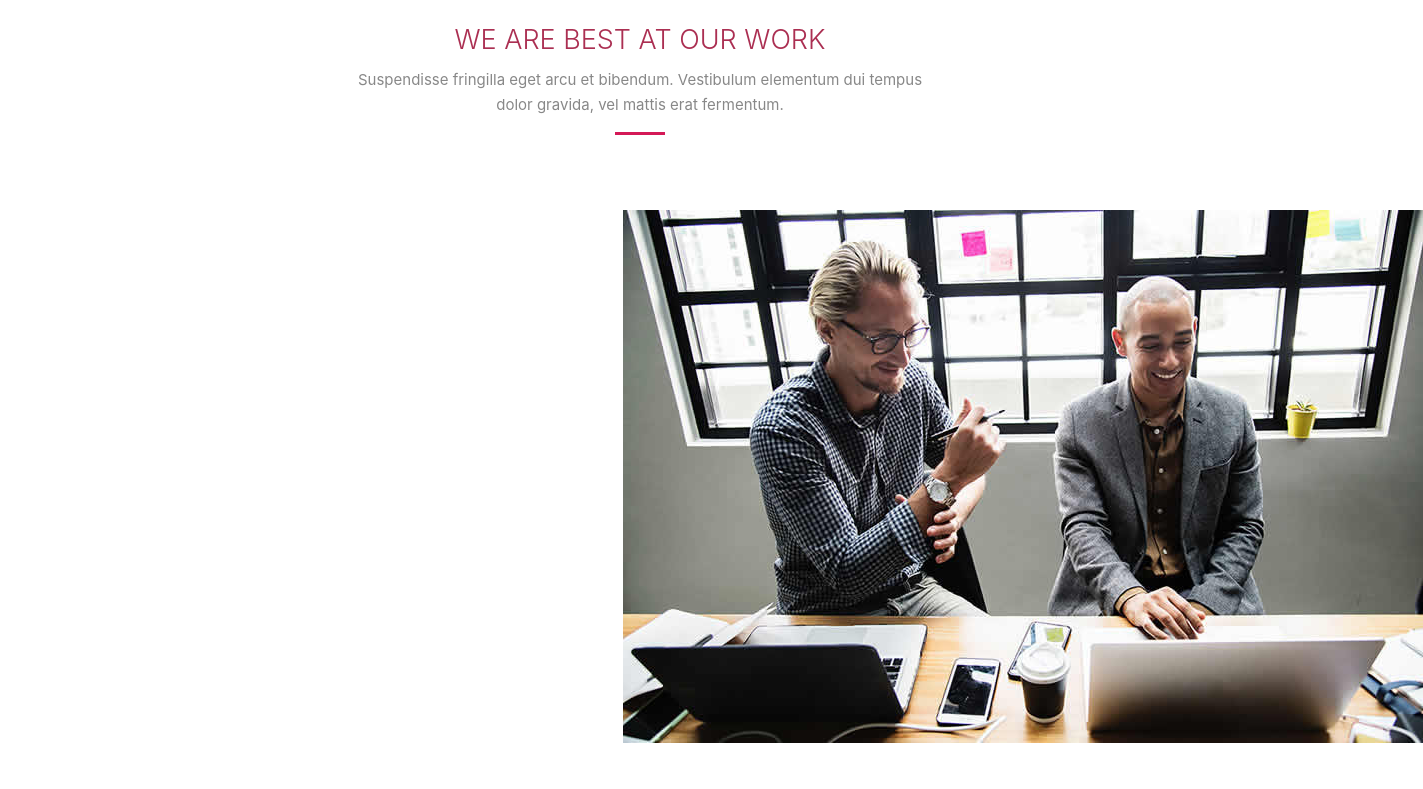
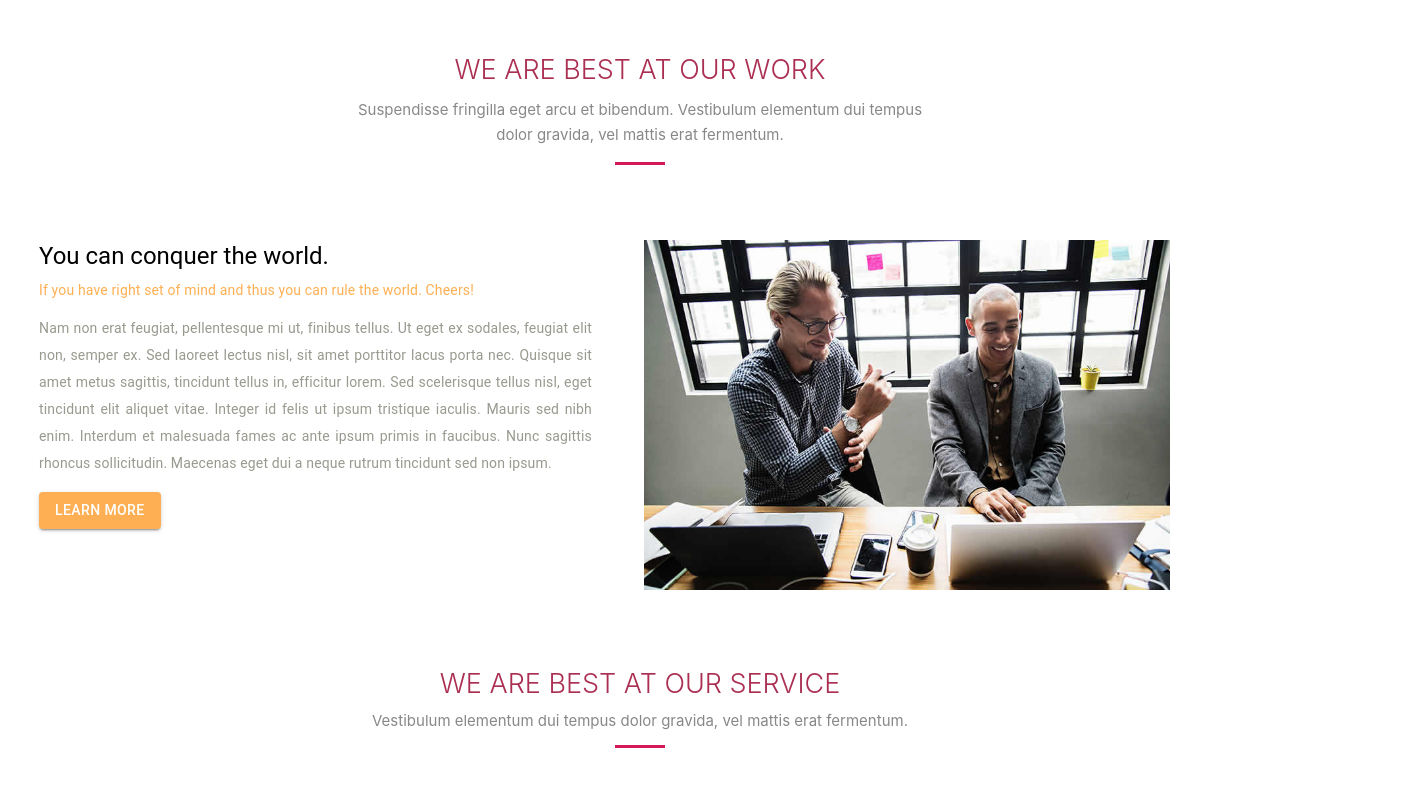
Before and after one commit to Mim-Hakkani/metrial-elegent-project, a React (Create React App) app: page / in a window 1280 px wide. Shown: the top 789 px of the page, 1423 px wide, since content can reach past the window. Built offline with nearby package versions, Linux system fonts and the light colour scheme.

Commit message:
about section is ready

```diff
--- a/src/App.css
+++ b/src/App.css
@@ -1,5 +1,6 @@
 .App {
   text-align: center;
+
 }
 
 .App-logo {
--- a/src/Components/Aboutme/About.js
+++ b/src/Components/Aboutme/About.js
@@ -1,11 +1,11 @@
 import React from 'react';
-import { Container, Grid } from '@mui/material';
+import { Button, Container, Grid, Typography } from '@mui/material';
 import { Box } from '@mui/system';
 import '../Contact/Contact.css'
 import about from '../../Assets/about.jpg'
 const About = () => {
     return (
-        <div>
+        <div style={{ marginTop:'30px',marginBottom:'50px'}}>
             <Container>
                 <Grid container spacing={2}>
                     <Grid item lg={12} md={12} sm={12}>
@@ -39,12 +39,45 @@ const About = () => {
             <Grid container spacing={2}>
 
                 <Grid item xs={12} md={6} lg={6}>
-                    <Box>
+                    <Box sx={{textAlign:'justify'}}>
+                         <Typography
+                            variant="h5"
+                            gutterBottom
+                            component="div">
+                            You can conquer the world.
+                         </Typography>
 
+                         <Typography
+                            variant="body2"
+                            gutterBottom
+                            component="div"
+                            sx={{color:'#ffaf53'}}
+                            >
+                           If you have right set of mind and thus you can rule the world. Cheers!
+
+                         </Typography>
+
+                         <Typography
+                            variant="body2"
+                            gutterBottom
+                            component="p"
+                            sx={{
+                                color:' #99998f',
+                                lineHeight: '27px',
+                                padding: "10px 15px 10px 0px"
+                            }}
+
+                            >
+                           Nam non erat feugiat, pellentesque mi ut, finibus tellus. Ut eget ex sodales, feugiat elit non, semper ex. Sed laoreet lectus nisl, sit amet porttitor lacus porta nec. Quisque sit amet metus sagittis, tincidunt tellus in, efficitur lorem. Sed scelerisque tellus nisl, eget tincidunt elit aliquet vitae. Integer id felis ut ipsum tristique iaculis. Mauris sed nibh enim. Interdum et malesuada fames ac ante ipsum primis in faucibus. Nunc sagittis rhoncus sollicitudin. Maecenas eget dui a neque rutrum tincidunt sed non ipsum.
+
+                         </Typography>
+                         <Button variant="contained" sx={{backgroundColor:'#ffaf53'}}>
+                             Learn More
+                         </Button>
                     </Box>
                 </Grid>
                 <Grid item xs={12} md={6} lg={6}>
-                    <img src={about} alt='' />
+                    <img src={about} alt='' height={350} />
                 </Grid>
 
 
```
